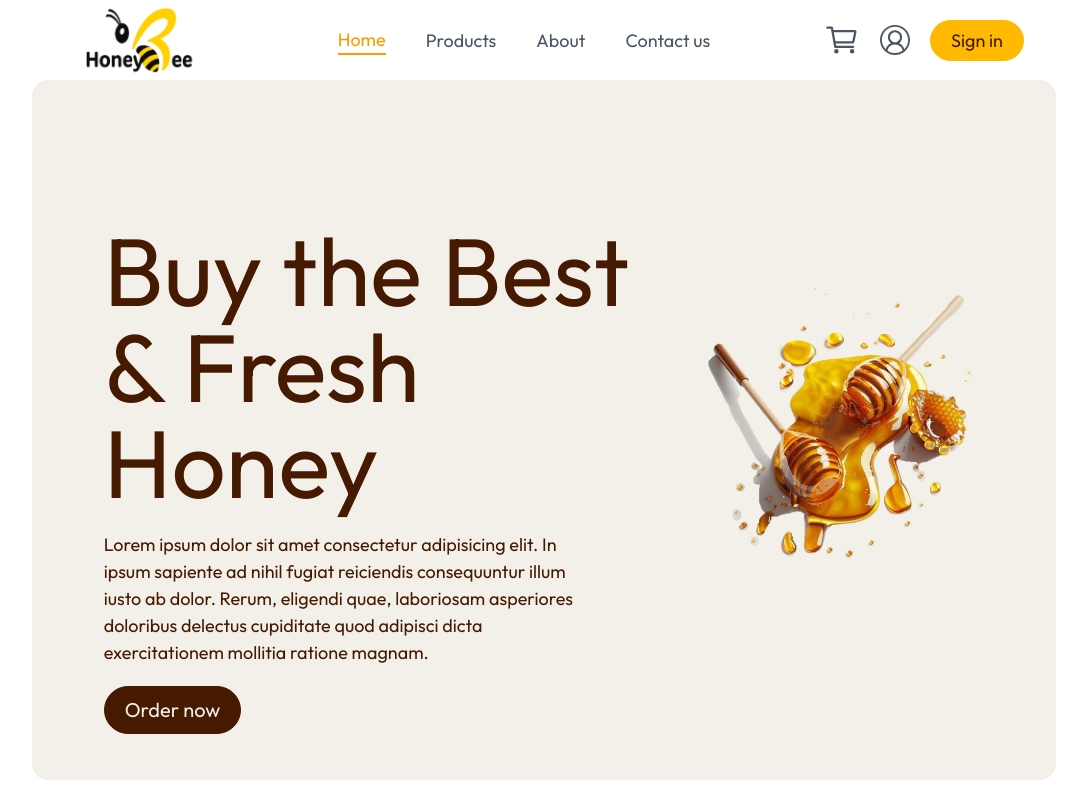
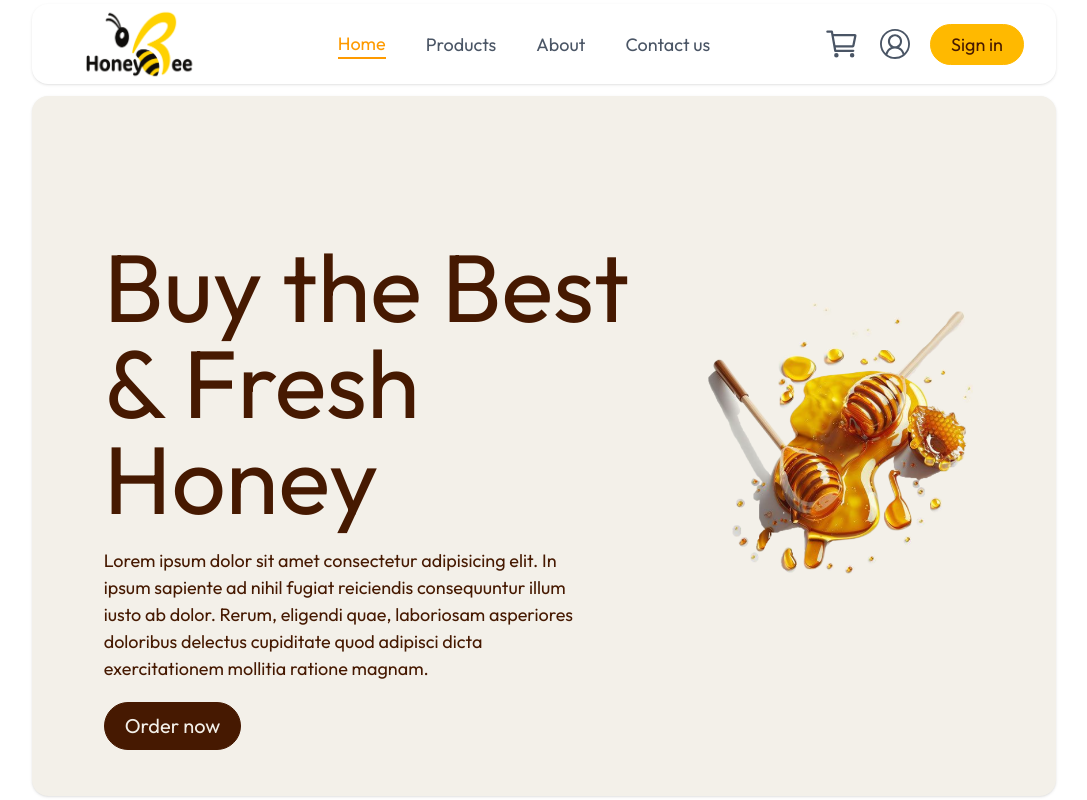
Before and after one commit to NusfaJahan61/Honey-Bee, a React (Vite) app: page / in a window 1280 px wide. Shown: the top 800 px of the page, without its empty margins (96-1183 px from the left). Built offline with nearby package versions, Linux system fonts and the light colour scheme.

Commit message:
Navbar final update

```diff
--- a/src/components/Header/Header.jsx
+++ b/src/components/Header/Header.jsx
@@ -2,7 +2,7 @@ import { assets } from '../../assets/assets'
 
 const Header = () => {
   return (
-    <div className='bg-[#F3F0E9] w-full h-175 text-amber-950 rounded-2xl flex justify-around'>
+    <div className='bg-[#F3F0E9] w-full h-175 text-amber-950 rounded-2xl flex justify-around mt-24 shadow-sm'>
       <div className="mt-[14%] ml-[7%]">
         <h1 className='w-[90%] text-8xl mb-5'>Buy the Best & Fresh Honey</h1>
         <p className='w-[80%] text-[18px] mb-5'>Lorem ipsum dolor sit amet consectetur adipisicing elit. In ipsum sapiente ad nihil fugiat reiciendis consequuntur illum iusto ab dolor. Rerum, eligendi quae, laboriosam asperiores doloribus delectus cupiditate quod adipisci dicta exercitationem mollitia ratione magnam.</p>
--- a/src/components/Navbar/Navbar.jsx
+++ b/src/components/Navbar/Navbar.jsx
@@ -10,7 +10,8 @@ const Navbar = ({ setShowLogin, setShowContact }) => {
   const { nav, setNav, getTotalCartAmount } = useContext(StoreContext)
 
   return (
-    <div className='h-20 flex items-center justify-between p-8 '>
+    <div className="flex justify-center w-full h-20 bg-transparent fixed top-1 left-0 z-50">
+      <div className='bg-white w-[80%] h-20 flex items-center justify-between p-8 shadow-sm rounded-2xl'>
         <div className="w-40 px-5">
           <Link to='/'><img src={assets.logo} alt="logo" /></Link>
         </div>
@@ -37,7 +38,7 @@ const Navbar = ({ setShowLogin, setShowContact }) => {
             onClick={() => { setNav("Cart") }}
             className={`text-4xl transition duration-300
           ${nav === "Cart" ? "text-amber-500 " : "text-gray-600"}`} >
-          {getTotalCartAmount() === 0 ? "" : <img src={assets.bee} className='size-7 -mb-7 ml-7 animate-bounce ' />}
+            {getTotalCartAmount() === 0 ? "" : <img src={assets.bee} className='size-7 -mb-6.5 ml-6.5 animate-bounce ' />}
             <IoCartOutline />
           </div></Link>
           <Link to='/account'><div
@@ -51,6 +52,7 @@ const Navbar = ({ setShowLogin, setShowContact }) => {
           >Sign in</button>
         </div>
       </div>
+    </div>
   )
 }
 
--- a/src/pages/AboutPage/AboutPage.jsx
+++ b/src/pages/AboutPage/AboutPage.jsx
@@ -2,7 +2,7 @@ import { assets } from "../../assets/assets"
 
 const AboutPage = () => {
   return (
-    <div className="bg-white py-28">
+    <div className="bg-white py-28 mt-20">
       <div className=" mx-auto px-6">
 
         {/* <!-- Our Story --> */}
--- a/src/pages/Account/Account.jsx
+++ b/src/pages/Account/Account.jsx
@@ -2,7 +2,7 @@ import React from 'react'
 
 const Account = () => {
   return (
-    <div>Account</div>
+    <div className='mt-20'>Account</div>
   )
 }
 
--- a/src/pages/CartPage/Cart.jsx
+++ b/src/pages/CartPage/Cart.jsx
@@ -12,7 +12,7 @@ const Cart = () => {
   return (
     <div>
       {getTotalCartAmount() == 0 ? <EmptyCart /> :
-        <div className=" w-full h-full my-30 text-[18px] font-medium">
+        <div className=" w-full h-full my-30 text-[18px] font-medium mt-40">
           <h1 className="text-5xl mb-10 flex gap-5 items-center">
             <div className="text-7xl">
               <IoCartOutline />
--- a/src/pages/ContactPage/Contact.jsx
+++ b/src/pages/ContactPage/Contact.jsx
@@ -5,7 +5,7 @@ import { FaTelegram } from "react-icons/fa";
 const Contact = ({ setShowContact }) => {
 
   return (
-    <div className="flex m-auto mt-[4%] bg-[#FFFFFF] p-10 rounded-2xl justify-between" >
+    <div className="flex m-auto mt-26 bg-[#FFFFFF] p-10 rounded-2xl justify-between" >
       <div className="w-1/2 ml-10 my-10">
         <h1 className="text-7xl pb-5">Get in Touch</h1>
         <p className="text-gray-600 leading-relaxed mb-10 max-w-md">
--- a/src/pages/Products/Products.jsx
+++ b/src/pages/Products/Products.jsx
@@ -4,7 +4,7 @@ import ShowProducts from '../ShowProductsPage/ShowProducts'
 
 const Products = () => {
   return (
-    <div>
+    <div className='mt-20'>
       <Category />
       <ShowProducts />
     </div>
```
Lines whose indentation alone changed are shown as unchanged.
